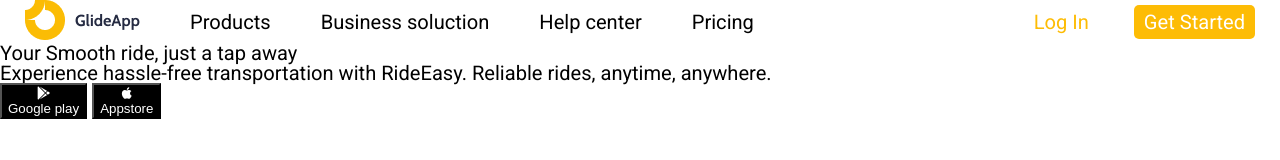
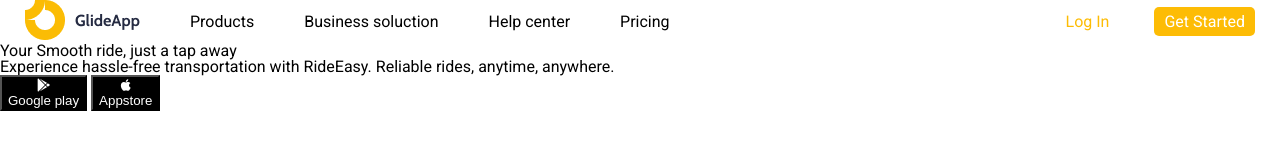
Before and after one commit to Carlos-SMartins/atv-taxi, a plain HTML site: page Atv-Taxi/index.html in a window 1280 px wide. Drawn offline with Linux system fonts and the light colour scheme.

Commit message:
Update style.css

```diff
--- a/Atv-Taxi/css/style.css
+++ b/Atv-Taxi/css/style.css
@@ -1,7 +1,7 @@
 @import url('https://fonts.googleapis.com/css2?family=Roboto:ital,wght@0,100..900;1,100..900&display=swap');
 html {
     font-family: "roboto" ,sans-serif;
-    font-size: calc(15px + 0.3986vw);
+    font-size: calc(15px + 0.3986);
 }
 a{
     color: black;
```
